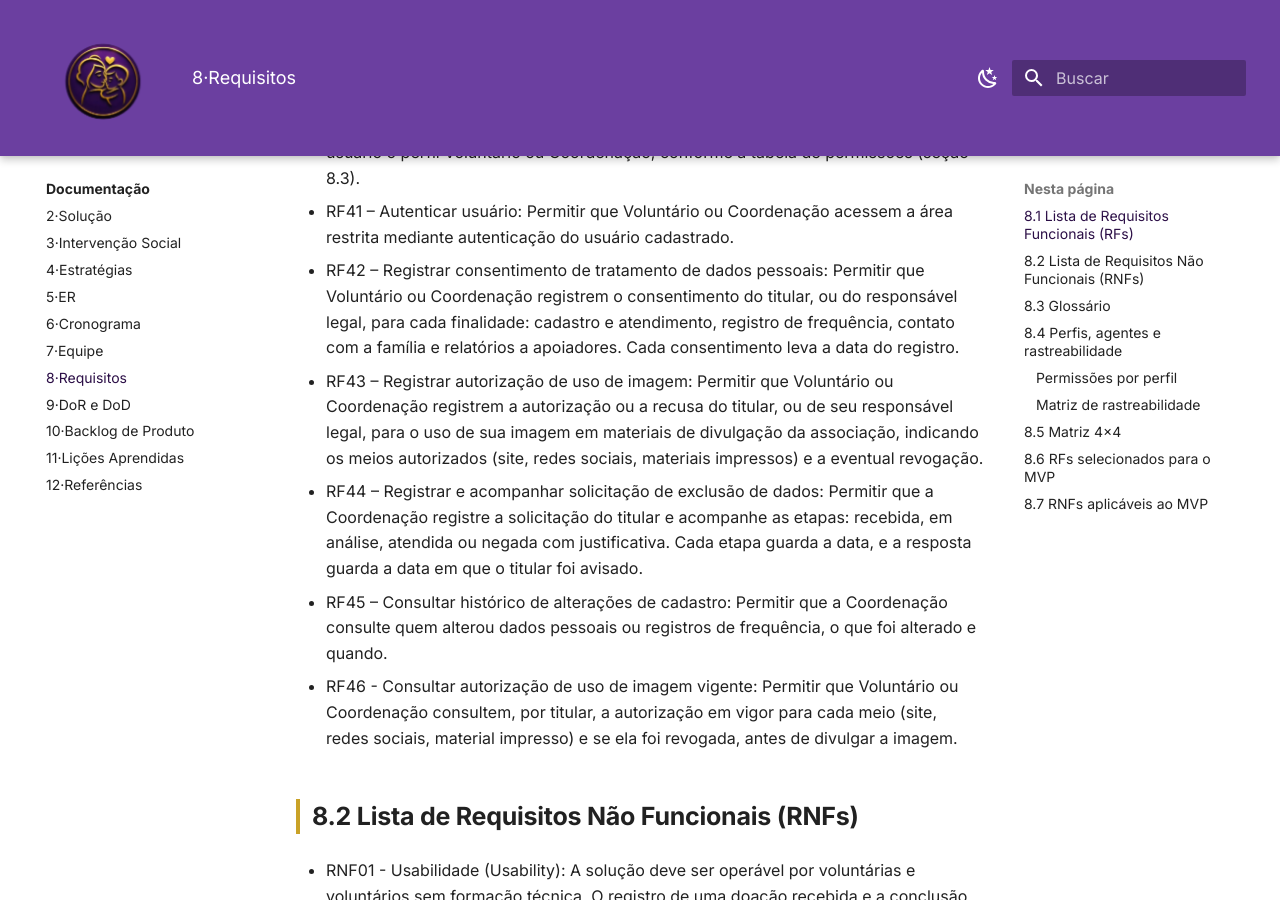
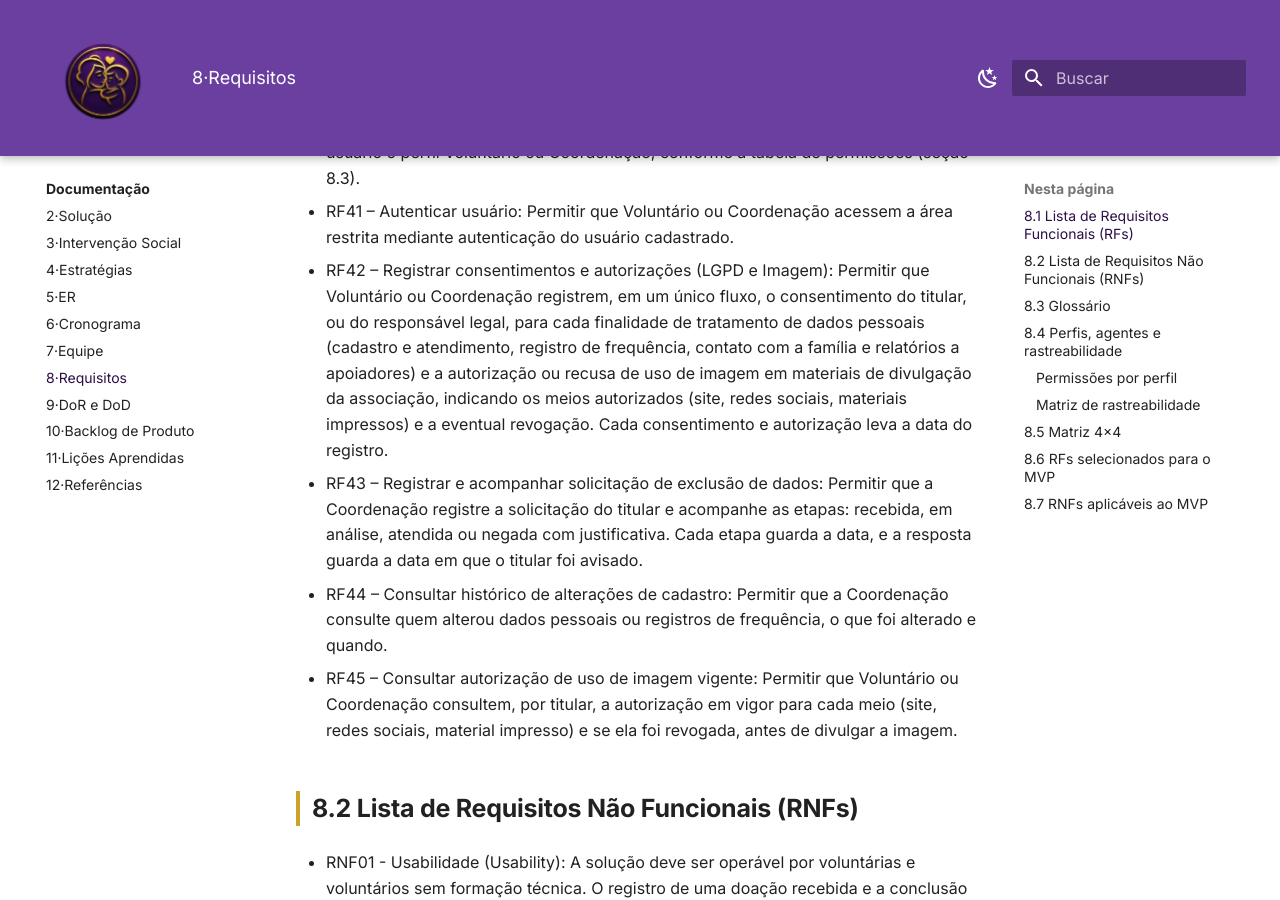
Before and after one commit to mdsreq-fga-unb/REQ-2026.2-T01-MaesGuerreiras, an MkDocs documentation site: the page built from docs/08-requisitos/index.md, in a window 1280 px wide and 900 px high, scrolled down 3945 px. Built offline with MkDocs 1.6.1 and Material for MkDocs 9.7.7, drawn with Linux system fonts in a browser that asks for light colours; some of the changed text lies outside the part shown.

Commit message:
Juntando os R42/43

```diff
--- a/docs/08-requisitos/index.md
+++ b/docs/08-requisitos/index.md
@@ -99,15 +99,13 @@
 
 - RF41 – Autenticar usuário: Permitir que Voluntário ou Coordenação acessem a área restrita mediante autenticação do usuário cadastrado.
 
-- RF42 – Registrar consentimento de tratamento de dados pessoais: Permitir que Voluntário ou Coordenação registrem o consentimento do titular, ou do responsável legal, para cada finalidade: cadastro e atendimento, registro de frequência, contato com a família e relatórios a apoiadores. Cada consentimento leva a data do registro.
+- RF42 – Registrar consentimentos e autorizações (LGPD e Imagem): Permitir que Voluntário ou Coordenação registrem, em um único fluxo, o consentimento do titular, ou do responsável legal, para cada finalidade de tratamento de dados pessoais (cadastro e atendimento, registro de frequência, contato com a família e relatórios a apoiadores) e a autorização ou recusa de uso de imagem em materiais de divulgação da associação, indicando os meios autorizados (site, redes sociais, materiais impressos) e a eventual revogação. Cada consentimento e autorização leva a data do registro.
 
-- RF43 – Registrar autorização de uso de imagem: Permitir que Voluntário ou Coordenação registrem a autorização ou a recusa do titular, ou de seu responsável legal, para o uso de sua imagem em materiais de divulgação da associação, indicando os meios autorizados (site, redes sociais, materiais impressos) e a eventual revogação.
+- RF43 – Registrar e acompanhar solicitação de exclusão de dados: Permitir que a Coordenação registre a solicitação do titular e acompanhe as etapas: recebida, em análise, atendida ou negada com justificativa. Cada etapa guarda a data, e a resposta guarda a data em que o titular foi avisado.
 
-- RF44 – Registrar e acompanhar solicitação de exclusão de dados: Permitir que a Coordenação registre a solicitação do titular e acompanhe as etapas: recebida, em análise, atendida ou negada com justificativa. Cada etapa guarda a data, e a resposta guarda a data em que o titular foi avisado.
+- RF44 – Consultar histórico de alterações de cadastro: Permitir que a Coordenação consulte quem alterou dados pessoais ou registros de frequência, o que foi alterado e quando.
 
-- RF45 – Consultar histórico de alterações de cadastro: Permitir que a Coordenação consulte quem alterou dados pessoais ou registros de frequência, o que foi alterado e quando.
-
-- RF46 - Consultar autorização de uso de imagem vigente: Permitir que Voluntário ou Coordenação consultem, por titular, a autorização em vigor para cada meio (site, redes sociais, material impresso) e se ela foi revogada, antes de divulgar a imagem.
+- RF45 – Consultar autorização de uso de imagem vigente: Permitir que Voluntário ou Coordenação consultem, por titular, a autorização em vigor para cada meio (site, redes sociais, material impresso) e se ela foi revogada, antes de divulgar a imagem.
 
 
 
@@ -198,8 +196,8 @@ Há três agentes: o Visitante (sem login), o Voluntário e a Coordenação (amb
 | Corrigir frequência (RF30) | Sem acesso | Só as suas, até o fim do dia | Qualquer uma, com motivo |
 | Sinalização, relatórios e painel (RF32 a RF38) | Sem acesso | Sem acesso | Sim |
 | Usuários e perfis (RF39 a RF41) | Sem acesso | Sem acesso | Cadastra, atribui perfil e acessa |
-| Consentimento e imagem (RF42, RF43, RF46) | Sem acesso | Registra e consulta | Registra e consulta |
-| Exclusão de dados e histórico (RF44, RF45) | Sem acesso | Sem acesso | Sim |
+| Consentimento e imagem (RF42, RF45) | Sem acesso | Registra e consulta | Registra e consulta |
+| Exclusão de dados e histórico (RF43, RF44) | Sem acesso | Sem acesso | Sim |
 
 ### Matriz de rastreabilidade
 
@@ -248,19 +246,18 @@ CP é a característica de produto de cada RF. Valem para todos os RFs: RNF05, R
 | RF39 | CP7 | Coordenação | RNF07, RNF15 |
 | RF40 | CP7 | Coordenação | RNF07 |
 | RF41 | CP7 | Voluntário, Coordenação | RNF07, RNF15 |
-| RF42 | CP7 | Voluntário, Coordenação | RNF13 |
-| RF43 | CP7 | Voluntário, Coordenação | RNF14 |
-| RF44 | CP7 | Coordenação | RNF13 |
-| RF45 | CP7 | Coordenação | RNF07, RNF19 |
-| RF46 | CP7 | Voluntário, Coordenação | RNF14 |
+| RF42 | CP7 | Voluntário, Coordenação | RNF13, RNF14 |
+| RF43 | CP7 | Coordenação | RNF13 |
+| RF44 | CP7 | Coordenação | RNF07, RNF19 |
+| RF45 | CP7 | Voluntário, Coordenação | RNF14 |
 
 ## 8.5 Matriz 4x4
 
 | Valor de negócio ↓ / Esforço técnico → | 1 — Baixo | 2 — Moderado | 3 — Alto | 4 — Muito alto |
 |---|---|---|---|---|
 | **4 — Muito alto** | — | RF25 | RF07, RF08, RF09, RF10, RF11, RF12, RF13, RF14, RF15, RF16, RF17, RF18, RF19, RF20, RF21, RF22, RF23, RF24, RF26, RF27, RF28, RF29, RF30, RF31, RF38, RF39, RF40 | — |
-| **3 — Alto** | — | — | RF41, RF42, RF43, RF44, RF46 | — |
-| **2 — Moderado** | — | — | RF01, RF02, RF03, RF04, RF05, RF06, RF45 | RF32, RF33, RF34, RF35, RF36, RF37 |
+| **3 — Alto** | — | — | RF41, RF42, RF43, RF45 | — |
+| **2 — Moderado** | — | — | RF01, RF02, RF03, RF04, RF05, RF06, RF44 | RF32, RF33, RF34, RF35, RF36, RF37 |
 | **1 — Baixo** | — | — | — | — |
 
 ## 8.6 RFs selecionados para o MVP
@@ -295,16 +292,16 @@ negócio × esforço técnico.
 | RNF10 | Obrigatório para o MVP | Aplica-se às rotinas de chamada (RF27/RF28) e cadastro de doador, família e participante (RF08/RF14/RF16). |
 | RNF11 | Obrigatório para o MVP | A comunicação entre interface e serviço de dados é necessária às funções da área restrita incluídas no MVP. |
 | RNF12 | Obrigatório para o MVP | A associação não pode assumir custo mensal de operação; a restrição vale para todo o MVP. |
-| RNF13 | Obrigatório para o MVP | O MVP cadastra famílias e participantes (RF14, RF16 e RF18) e registra consentimentos (RF42). Como o RF44 ficou fora do MVP, a equipe precisa definir e validar com a associação como serão recebidas e atendidas as solicitações de exclusão. |
-| RNF14 | Não aplicável ao MVP | O registro e a consulta de autorização de imagem (RF43/RF46) ficaram fora dos 18 RFs selecionados. |
+| RNF13 | Obrigatório para o MVP | O MVP cadastra famílias e participantes (RF14, RF16 e RF18) e registra consentimentos (RF42). Como o RF43 ficou fora do MVP, a equipe precisa definir e validar com a associação como serão recebidas e atendidas as solicitações de exclusão. |
+| RNF14 | Não aplicável ao MVP | O registro de autorização de imagem foi incorporado ao RF42 (fundido com RF43 original), e a consulta (RF45) ficaram fora dos 18 RFs selecionados. |
 | RNF15 | Obrigatório para o MVP | Cadastro de usuários, perfis e autenticação (RF39–RF41) estão no MVP. |
 | RNF16 | Associado a RFs do MVP | Aplica-se aos cadastros RF14/RF16 e à chamada RF27/RF28; portanto, entra no MVP. |
 | RNF17 | Obrigatório para o MVP | O MVP inclui doação, inscrição e frequência, rotinas cobertas pelo README e pelos testes previstos no RNF. |
 | RNF18 | Obrigatório para o MVP | A verificação de acessibilidade abrange as telas selecionadas de cadastro, doação e chamada. A agenda pública, citada no RNF original, ficou fora desse recorte. |
-| RNF19 | Associado a RFs do MVP | No MVP, as correções de dados do doador (RF08) exigem registro de alteração, verificável no log sem depender da tela RF45. As correções de frequência (RF30) e as demais alterações fora dos RFs selecionados ficam para versões futuras. |
+| RNF19 | Associado a RFs do MVP | No MVP, as correções de dados do doador (RF08) exigem registro de alteração, verificável no log sem depender da tela RF44. As correções de frequência (RF30) e as demais alterações fora dos RFs selecionados ficam para versões futuras. |
 
 Na validação de 28/09, foram registrados o prazo de resposta de 15 dias para solicitações de exclusão
 e as quatro finalidades de consentimento. O procedimento de recebimento e atendimento dessas
-solicitações sem o RF44 ainda precisa ser definido com a associação. A classificação do RNF19
+solicitações sem o RF43 ainda precisa ser definido com a associação. A classificação do RNF19
 delimita o que será verificado no MVP; o texto completo desse RNF também cobre alterações de
 frequência e de doações em versões posteriores.
```
Also changed, not shown: other parts of docs/08-requisitos/index.md (+1 -1 lines), docs/10-backlog/index.md (+14 -16 lines).
